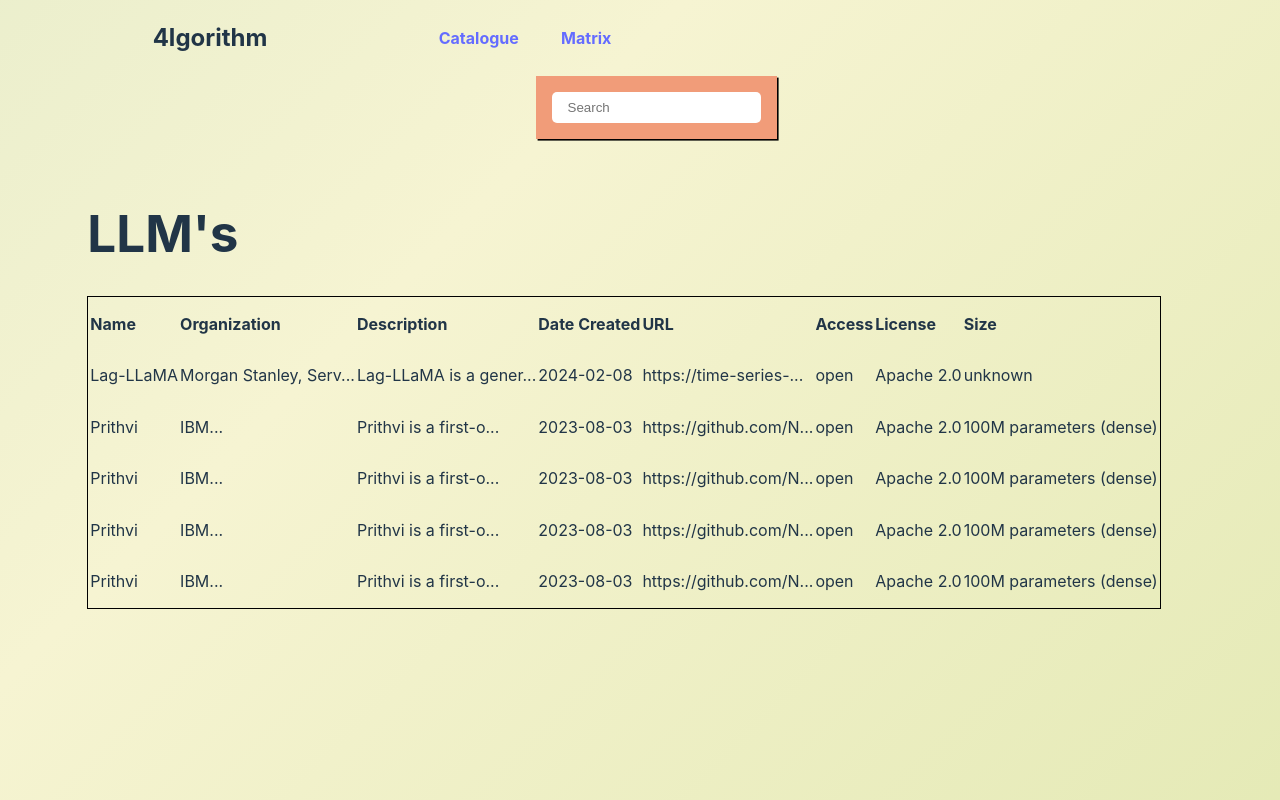
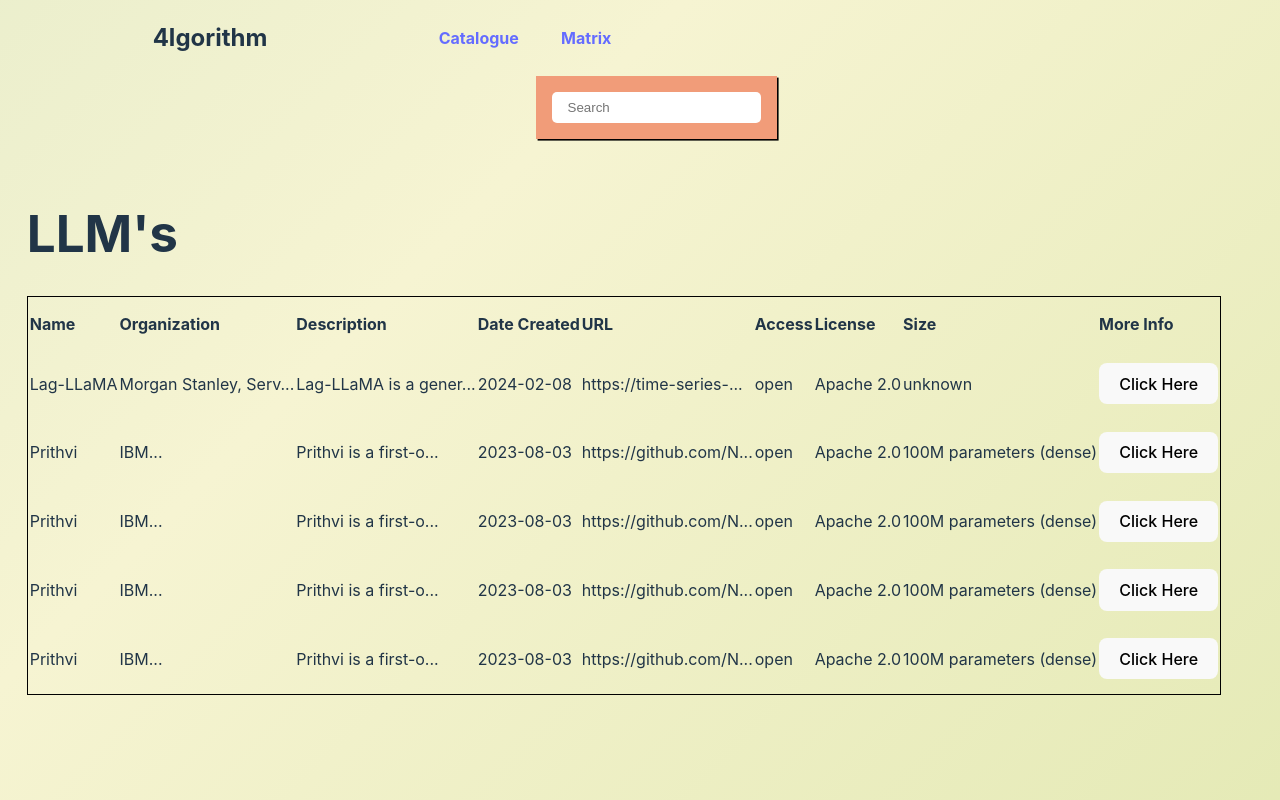
Before and after one commit to Rustic-Citrus/hackathon, a React (Vite) app: page / in a window 1280 px wide. Built offline with nearby package versions, Linux system fonts and the light colour scheme.

Commit message:
feat: added link to details pages

```diff
--- a/src/components/Table.tsx
+++ b/src/components/Table.tsx
@@ -1,19 +1,8 @@
 import data from "../../data/processed.json";
 import "../css/Table.css";
-// import { useState } from "react";
+import { Link } from "react-router-dom";
 
 export const Table = () => {
-  //   const [descriptionToShow, setDescriptionToShow] = useState(""
-
-  //   const handleClick = (i: number) => {
-  //     let textToDisplay : string | null;
-  //     for (let index : number = 0; index < data.length; index++) {
-  //       if (index === i) {
-  //         textToDisplay = data[i].description;
-  //       }
-  //     }
-  // tToDisplay);  };
-
   return (
     <table>
       <thead>
@@ -26,6 +15,7 @@ export const Table = () => {
           <td>Access</td>
           <td>License</td>
           <td>Size</td>
+          <td>More Info</td>
         </tr>
       </thead>
       <tbody>
@@ -46,6 +36,7 @@ export const Table = () => {
                 <td>{row.access}</td>
                 <td>{row.license}</td>
                 <td>{row.size}</td>
+                <td><Link to={`/LLM/${row.table_pk}`}><button>Click Here</button></Link></td>
               </tr>
             );
           }
```
